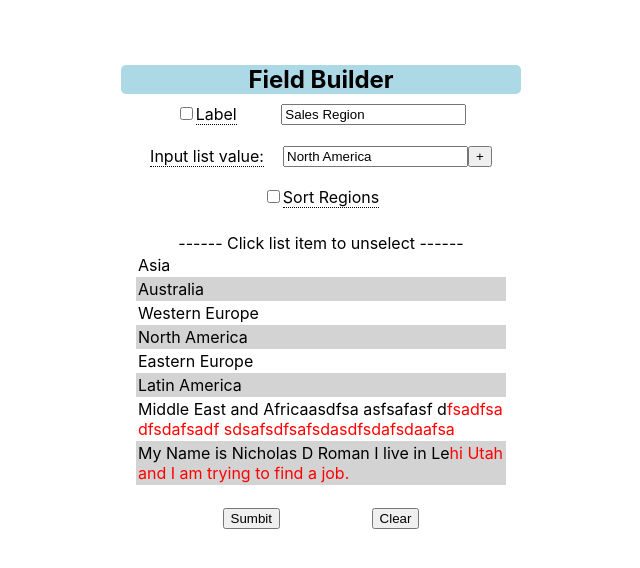
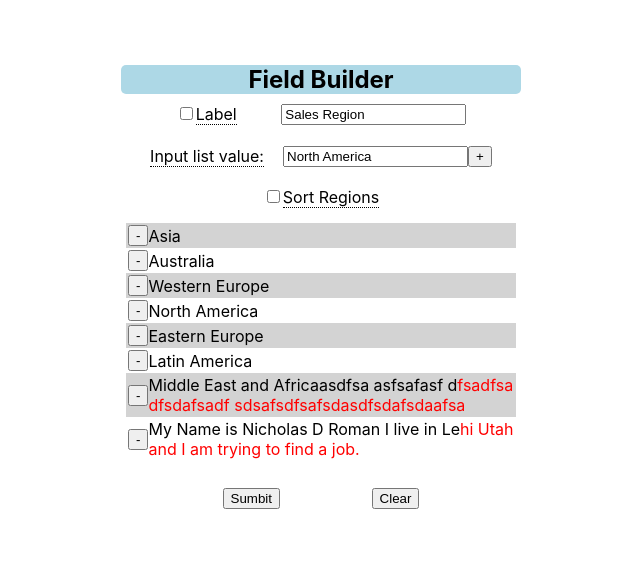
Before and after one commit to sonofdust/QuickBase, a React (Create React App) app: page / in a window 1280 px wide. Shown: the top 568 px of the page, without its empty margins (344-984 px from the left). Built offline with nearby package versions, Linux system fonts and the light colour scheme.

Commit message:
Addeded delete buttons to the list

```diff
--- a/src/components/selectionlist/selectionlist.css
+++ b/src/components/selectionlist/selectionlist.css
@@ -5,7 +5,7 @@ option.break {
 
 .list-wrapper {
   border: none;
-  padding: 15px;
+  padding: 5px;
   overflow: auto;
   height: 250px;
 }
--- a/src/components/selectionlist/selectionlist.js
+++ b/src/components/selectionlist/selectionlist.js
@@ -3,23 +3,15 @@ import { Texterror } from "../texterror/texterror";
 import "./selectionlist.css";
 
 export class Selectionlist extends React.Component {
-
   render() {
     return (
       <div className="list-wrapper">
-        <div className="list-title">
-          ------ Click list item to unselect ------
-        </div>
         {this.props.choices.map(choice => (
-          <div
-            key={choice}
-            className="row option"
-            onClick={this.props.deleteItem.bind(this, choice)}
-          >
-          <Texterror
-          text = {choice}
-          errorindex={40}
-          />
+          <div key={choice} className="row option">
+            <button onClick={this.props.deleteItem.bind(this, choice)}>
+              -
+            </button>
+            <Texterror text={choice} errorindex={40} />
           </div>
         ))}
       </div>
```
